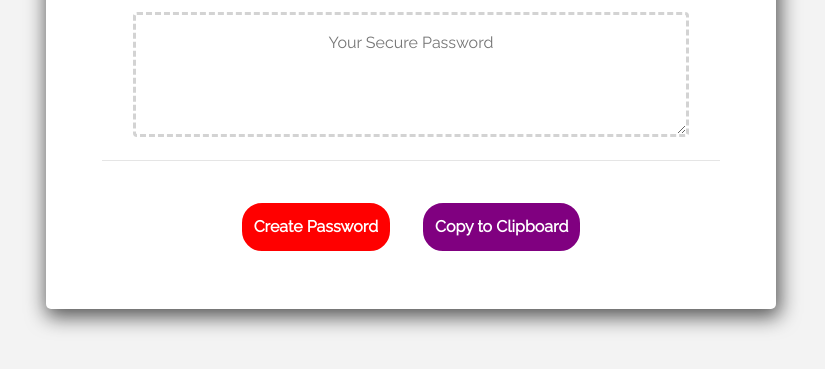
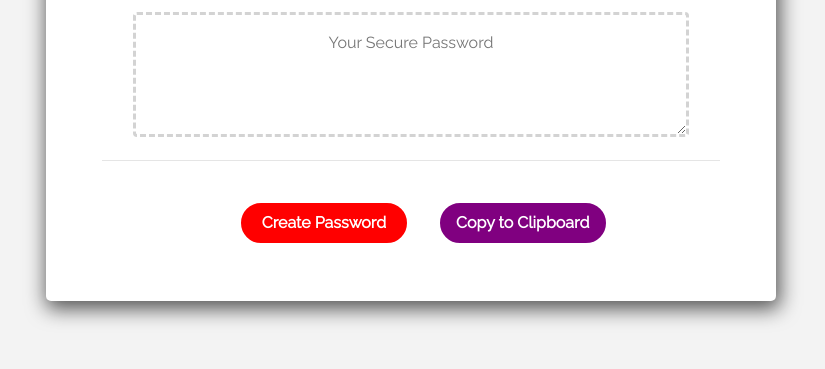
Before and after one commit to chriscrichter/JavaScriptPasswordGenerator, a plain HTML site: page index.html in a window 1280 px wide. Shown: the part 211-580 px from the top of the page, without its empty margins (229-1054 px from the left). Drawn offline with nearby package versions, Linux system fonts and the light colour scheme.

Commit message:
updated html, css and js files.

```diff
--- a/assets/css/style.css
+++ b/assets/css/style.css
@@ -1,3 +1,4 @@
+/* JavaScript Password Generator */
 body {
 	background-color: #f3f3f3;
 	font-family: 'Raleway', sans-serif, Helvetica;
@@ -25,17 +26,20 @@ textarea {
 button#create {
     background-color: red;
     color: #fff;
-    border: 2px solid;
-    padding: 12px;
-    border-radius: 22px;
-    font-weight: bold;
-}
-button#copy {
-    background-color: purple;
-    color: #fff;
-    padding: 12px;
+    width: 170px;
+    padding: 8px;
     border-radius: 22px;
     font-weight: bold;
     border: 2px solid;
     margin-left: 4%;
 }
+button#copy {
+    background-color: purple;
+    color: #fff;
+    width: 170px;
+    padding: 8px;
+    border-radius: 22px;
+    font-weight: bold;
+    border: 2px solid;
+    margin-left: 4%;
+}
--- a/assets/js/script.js
+++ b/assets/js/script.js
@@ -8,7 +8,7 @@
 
 function passwordCreate() {
 
-    // Prompts and variables
+    // Prompt and variable for password length
     var passLength = prompt("Please enter a password length between 8 and 128 Characters:");
 
     // Verify that password length meets requirements
@@ -17,6 +17,7 @@ function passwordCreate() {
 
     var newPasswordLength;
 
+    // Prompts and variables for character types
     var upperConf = confirm("Should password contain uppercase letters?");
     var lowerConf = confirm("Should password contain lowercase letters?");
     var numbersConf = confirm("Should password contain numbers?");
```
Also changed, not shown: index.html (+1 -0 lines).
